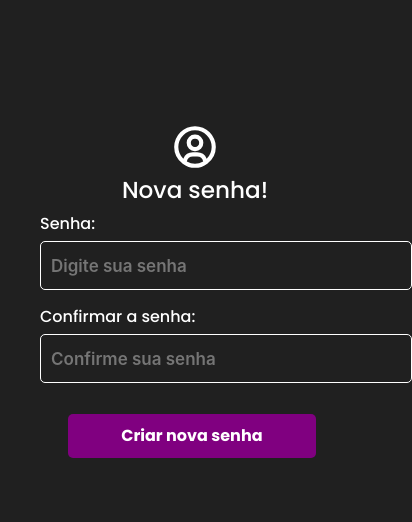
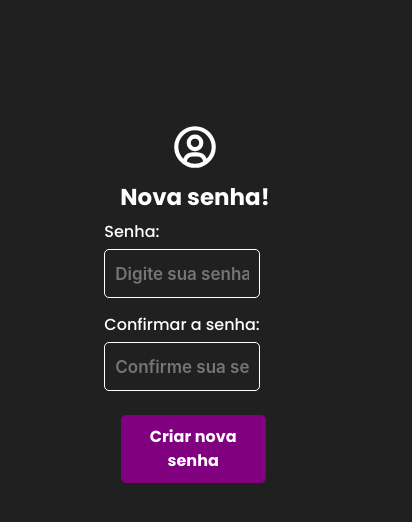
Before and after one commit to Kauakfm/fe-dose-of-hope, a React (Create React App) app in the folder doacaoMedicamento/: page /redefinir/1 in a window 390 px wide. Shown: the top 522 px of the page, 412 px wide, since content can reach past the window. Built offline with nearby package versions, Linux system fonts and the light colour scheme.

Commit message:
alteracao na responsividade redifinir senha

```diff
--- a/doacaoMedicamento/src/componentes/ComponenteRedefinirSenha/index.js
+++ b/doacaoMedicamento/src/componentes/ComponenteRedefinirSenha/index.js
@@ -41,12 +41,12 @@ export default function ComponenteRedefinirSenha() {
                 <BiUserCircle style={{ fontSize: '50px', marginTop: '-105px', marginBottom: '5px' }} />
                 <h3>Redefinir senha!</h3>
                 <p className='p-redefinir'>Digite seu e-mail que <b>enviaremos</b><br />  um link para definir uma nova senha.</p>
-                <div className="box-label">
+                <div className="box-senha">
                     <div>
                         <label>E-mail:</label>
                         <input type="email" placeholder="Digite seu e-mail" value={email} onChange={handleChange} />
                     </div>
-                    <button type="submit" className="botaoLogin" disabled={loadingAuth} onClick={handleRecuperar}>
+                    <button type="submit" className="botaoLogin2" disabled={loadingAuth} onClick={handleRecuperar}>
                         {loadingAuth ? <div className="spinner-border-sm spinner-border" role="status" ></div> : "Redefinir"}
                     </button>
                     <BsArrowLeftCircleFill /><span onClick={handleVoltar}> voltar</span>
--- a/doacaoMedicamento/src/componentes/ComponenteRedefinirSenha/redefinirSenha.css
+++ b/doacaoMedicamento/src/componentes/ComponenteRedefinirSenha/redefinirSenha.css
@@ -22,10 +22,40 @@
     outline: none;
 }
 
+.body-senha h3 {
+    font-size: 23px;
+    font-weight: bold;
+    margin-top: 2%;
+    margin-bottom: 2%;
+}
+
+
+.botaoLogin2 {
+    background-color: var(--purple-color);
+    color: var(--white-color);
+    border: none;
+    padding: 10px 20px;
+    font-size: 16px;
+    border-radius: 5px;
+    cursor: pointer;
+    transition: background-color 0.3s ease;
+    width: 100%;
+    font-weight: bold;
+    margin-bottom: 5%;
+}
 
 @media (max-width: 1080px) {
-    .body-senha input{
-        width: 120%;
-        margin-left: 0%;
+
+    .box-senha {
+        width: 80%;
+    }
+
+    .box-senha input {
+        width: 100%;
+    }
+
+    .p-redefinir {
+        margin-bottom: 10%;
+        margin-top: 2%;
     }
 }
```
